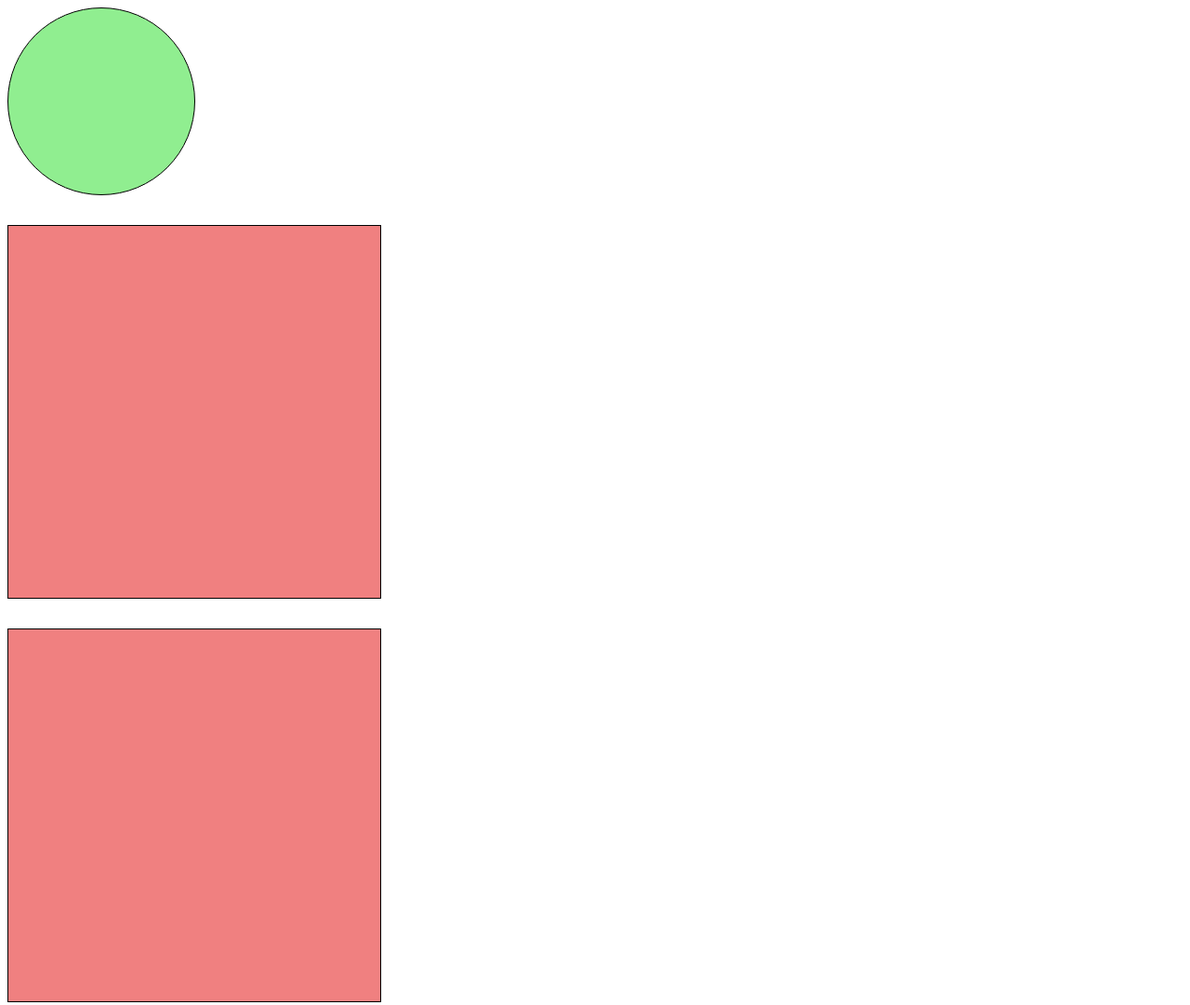
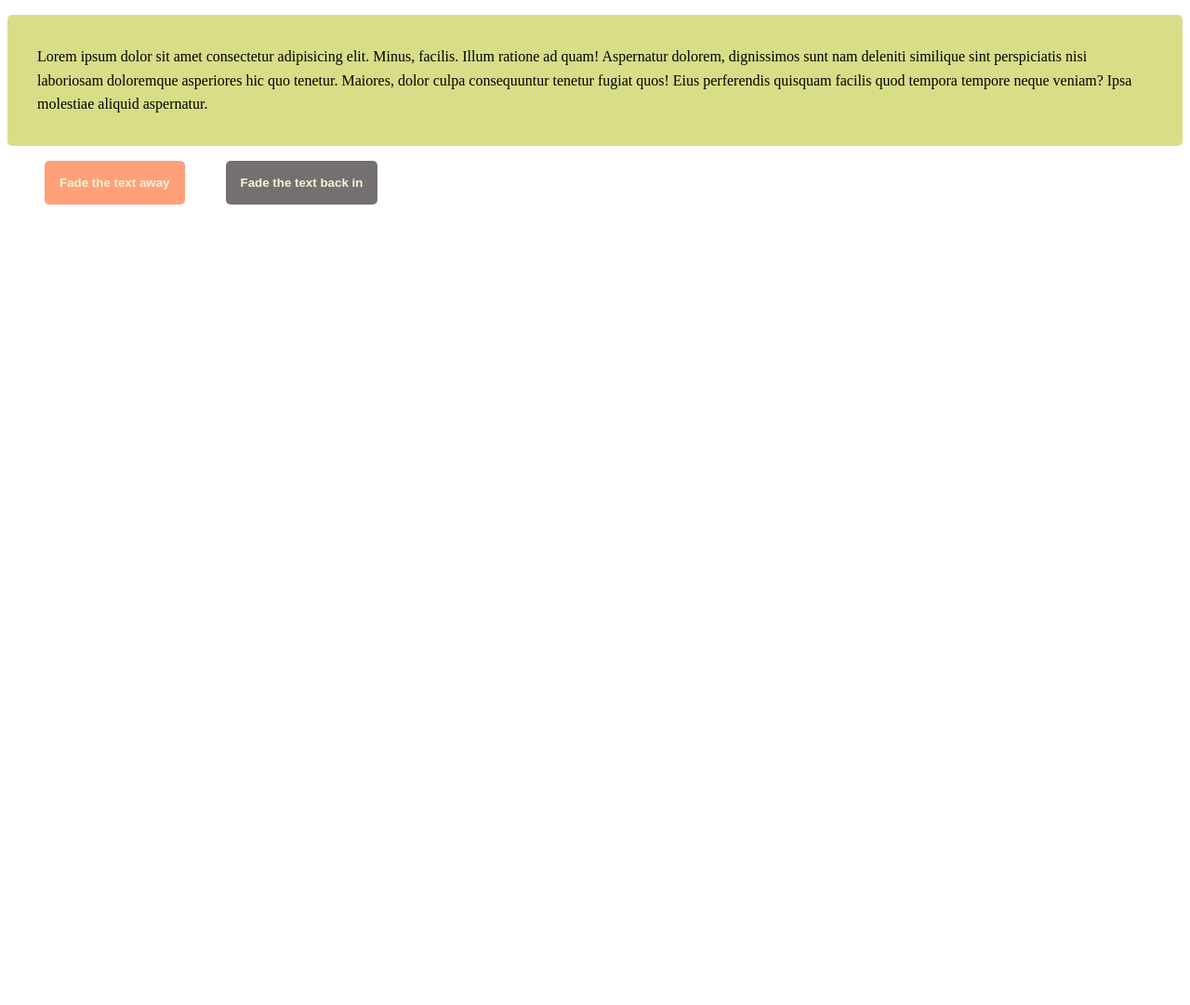
Before and after one commit to SanjeQi/jQuery_play, a plain HTML site: page index.html in a window 1280 px wide. Shown: the whole page at 93% size. After the commit the page ends 800 px from the top, so only its background shows below. Drawn offline with Linux system fonts and the light colour scheme.

Commit message:
JQuery: Fading Content

```diff
--- a/index.html
+++ b/index.html
@@ -7,9 +7,19 @@
     <title>Input Play</title>
   </head>
   <body>
-    <div id="circle"></div>
+    <!-- <div id="circle"></div>
     <div class="box"></div>
-    <div class="box"></div>
+    <div class="box"></div> -->
+    <p>
+      Lorem ipsum dolor sit amet consectetur adipisicing elit. Minus, facilis.
+      Illum ratione ad quam! Aspernatur dolorem, dignissimos sunt nam deleniti
+      similique sint perspiciatis nisi laboriosam doloremque asperiores hic quo
+      tenetur. Maiores, dolor culpa consequuntur tenetur fugiat quos! Eius
+      perferendis quisquam facilis quod tempora tempore neque veniam? Ipsa
+      molestiae aliquid aspernatur.
+    </p>
+    <button id="btn1">Fade the text away</button>
+    <button id="btn2">Fade the text back in</button>
   </body>
   <script src="jquery-3.5.1.min.js"></script>
   <script type="text/javascript" src="java_script.js"></script>
--- a/java_script.js
+++ b/java_script.js
@@ -1,30 +1,39 @@
-//Changing styles
-$('body').click(function () {
-  $('.box').css('width', '200px');
-  $('.box').css('height', '200px');
+//********** Click on the button to fadeOut/fadeIn the p tag
+$('#btn1').click(function () {
+  $('p').fadeOut();
 });
 
-//Selecting the element that I clicked on and changing styles
-$('div').click(function () {
-  $(this).css('background-color', 'red');
+$('#btn2').click(function () {
+  $('p').fadeIn();
 });
 
-//Click the item and it disappears v1
-$('div').click(function () {
-  $(this).css('display', 'none');
+//********** Changing the fade speed v1
+$('#btn1').click(function () {
+  $('p').fadeOut(500);
 });
 
-//Click the item and it disappears v2
-$('div').click(function () {
-  $(this).hide();
+$('#btn2').click(function () {
+  $('p').fadeIn(600);
 });
 
-//Click the item and it disappears v3
-$('div').click(function () {
-  $(this).fadeOut();
+//********** Changing the fade speed v2
+$('#btn1').click(function () {
+  $('p').fadeOut('slow');
 });
 
-//Click on the circle and fadeOut the boxes
-$('#circle').click(function () {
-  $('.box').fadeOut();
+$('#btn2').click(function () {
+  $('p').fadeIn('fast');
 });
+
+//********** Changing the fade with a callback function
+$('#btn1').click(function () {
+  $('p').fadeOut('slow', function () {
+    console.log('Fade out complete');
+  });
+});
+
+$('#btn2').click(function () {
+  $('p').fadeIn('slow', function () {
+    console.log('Fade In complete');
+  });
+});
--- a/styles.css
+++ b/styles.css
@@ -1,3 +1,7 @@
+body {
+  font-family: 'Times New Roman', Times, serif;
+  line-height: 1.6rem;
+}
 #circle {
   height: 200px;
   width: 200px;
@@ -13,3 +17,28 @@
   background-color: lightcoral;
   margin-bottom: 2rem;
 }
+
+p {
+  padding: 2rem;
+  background-color: rgb(216, 222, 135);
+  border-radius: 5px;
+}
+
+#btn1 {
+  padding: 1rem;
+  margin-left: 2.5rem;
+  border-radius: 5px;
+  border: none;
+  background-color: lightsalmon;
+  color: beige;
+  font-weight: bold;
+}
+#btn2 {
+  padding: 1rem;
+  margin-left: 2.5rem;
+  border-radius: 5px;
+  border: none;
+  background-color: rgb(116, 112, 111);
+  color: beige;
+  font-weight: bold;
+}
```
